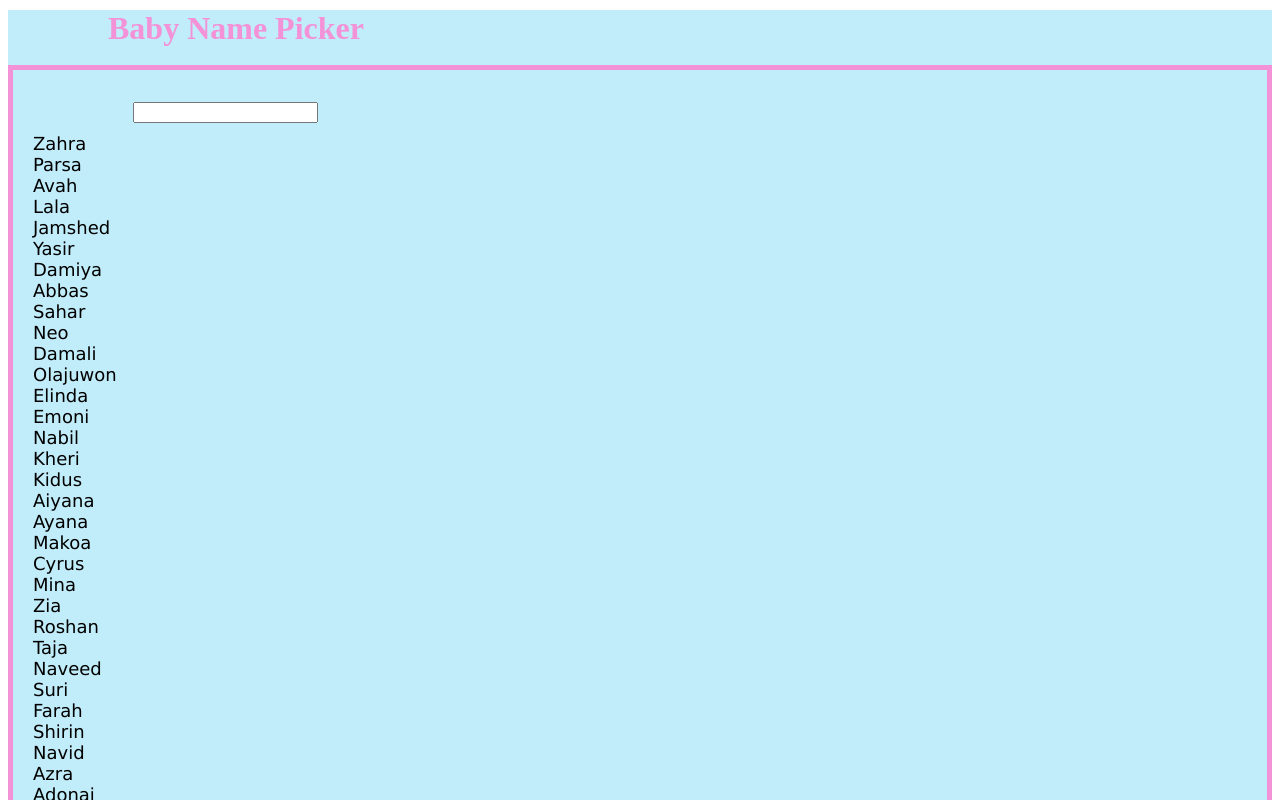
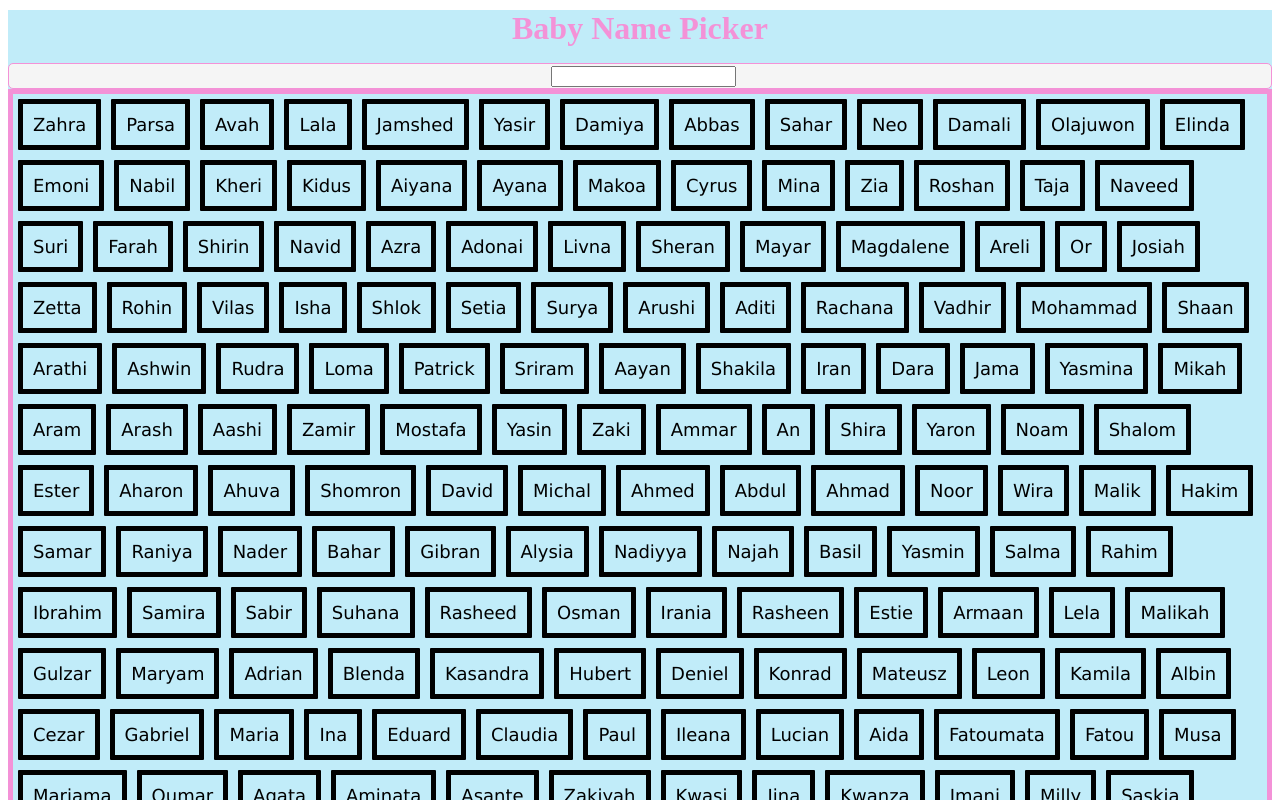
Before and after one commit to b-e-n-murray/baby-names-react, a React (Create React App) app: page / in a window 1280 px wide. Shown: the top 800 px of the page. Built offline with nearby package versions, Linux system fonts and the light colour scheme; the HTML template or start-up script is replaced by a standard one.

Commit message:
css now includes background, centralised title+search bar, generic borders for names

```diff
--- a/src/App.css
+++ b/src/App.css
@@ -3,25 +3,37 @@
 }
 
 .myHeader {
-    font-size: xx-large;
-    color: rgb(243, 146, 215);
-    display: block;
-    margin: 10px 100px 10px 100px;
+  font-size: xx-large;
+  color: rgb(243, 146, 215);
+  display: block;
+  margin: 10px 100px 10px 100px;
+  text-align: center;
 }
 
-.mainBody {
+.listedNames {
   font-family: Verdana, Geneva, Tahoma, sans-serif;
   font-size: large;
   border: 5px rgb(243, 146, 215) solid;
-  padding: 20px;
+
 }
 
 .searchBar {
-  width: 500px;
-  display: block;
-  margin: 10px 100px 10px 100px;
+  border: 1px solid rgb(243, 146, 215);
+  border-radius: 5px;
+  height: 20px;
+  padding: 2px 23px 2px 30px;
+  outline: 0;
+  background-color: #f5f5f5;
+  text-align: center;
 }
 
 .name {
-  font-weight: 300;
+  padding: 10px;
+  width: fit-content;
+  display: inline-block;
+  border: 2px solid black;
+  border-radius: 1px;
+  border-width: 5px;
+  margin: 5px;
+  text-align: center;
 }
--- a/src/App.tsx
+++ b/src/App.tsx
@@ -6,7 +6,7 @@ function App(): JSX.Element {
     <>
     <div className="App">
       <h1 className="myHeader">Baby Name Picker</h1>
-      <p className="mainBody">
+      <p>
         <MainContent />
       </p>
       </div>
--- a/src/components/MainContent.tsx
+++ b/src/components/MainContent.tsx
@@ -14,7 +14,7 @@ function MainContent(): JSX.Element {
           }}
         />
       </div>
-      <div>
+      <div className="listedNames">
         {babyNames.filter((val) => {
           //filter through the array of objects containing id, name, sex
           //val denotes a single object of this array - works as an iterator?
```
